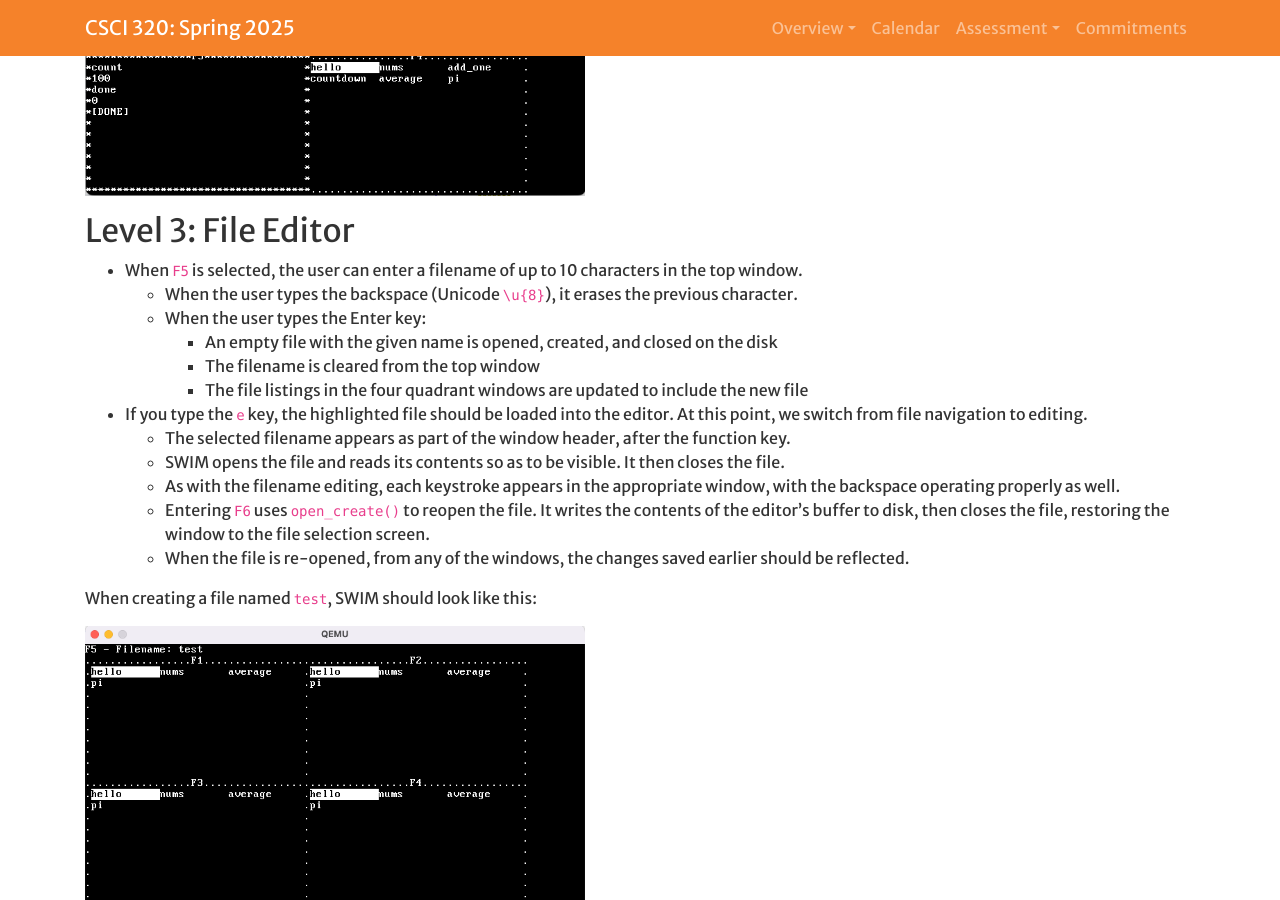
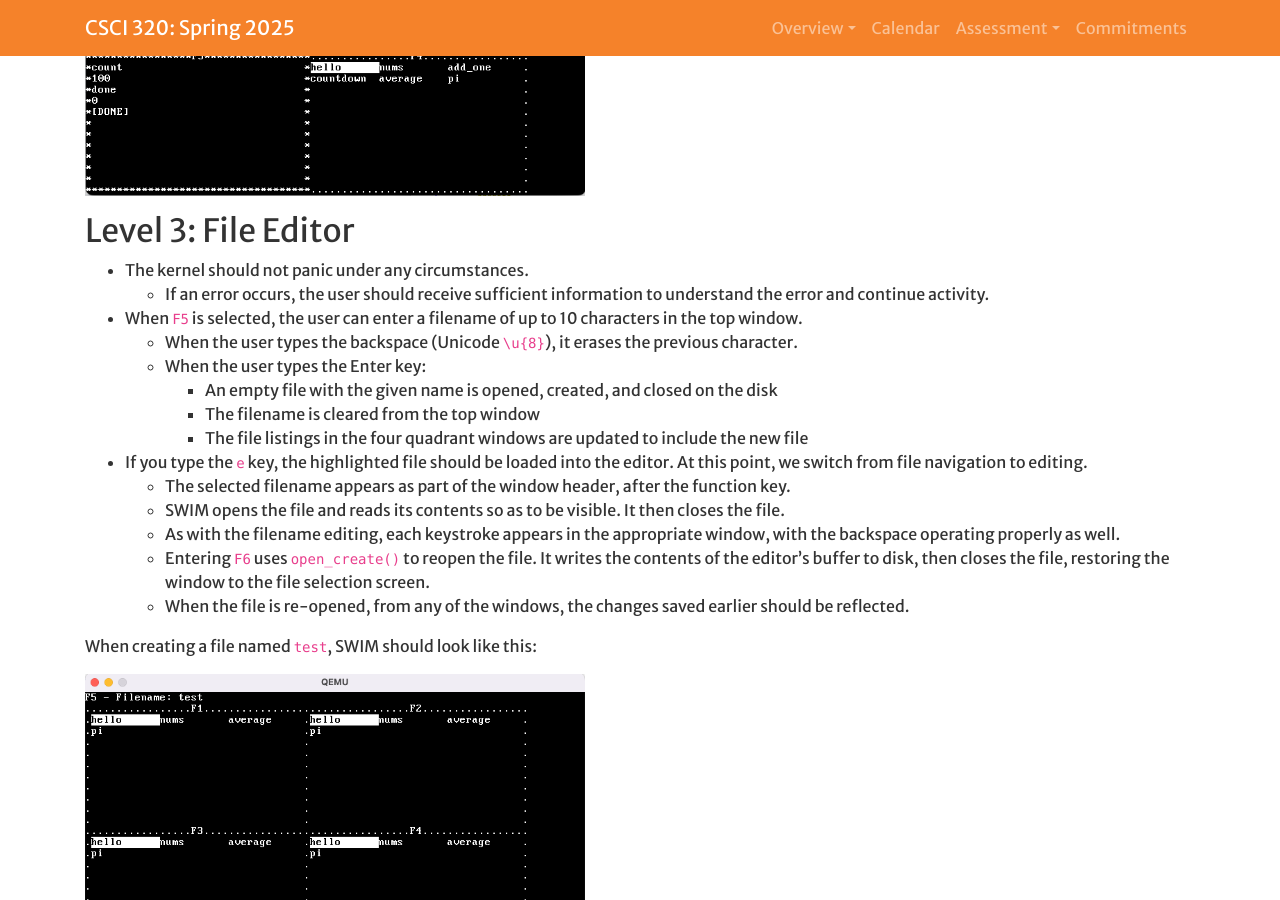
Before and after one commit to Hendrix-CS/csci320, a Jekyll site: the page built from projects/swim.md, in a window 1280 px wide and 900 px high, scrolled down 3335 px. Built offline with Jekyll 4.4.1, drawn with Linux system fonts in a browser that asks for light colours; a script that is not in the unit is left out; our own code applies the rules of GitHub Pages for plain Markdown files.

Commit message:
Added no-panic clause

```diff
--- a/projects/swim.md
+++ b/projects/swim.md
@@ -157,6 +157,9 @@ use simple_interp::{Interpreter, InterpreterOutput};
 
 ## Level 3: File Editor
 
+* The kernel should not panic under any circumstances.
+  * If an error occurs, the user should receive sufficient information
+    to understand the error and continue activity.
 * When `F5` is selected, the user can enter a filename of up to 10 characters
   in the top window.
   * When the user types the backspace (Unicode ``\u{8}``), it erases the previous
```
